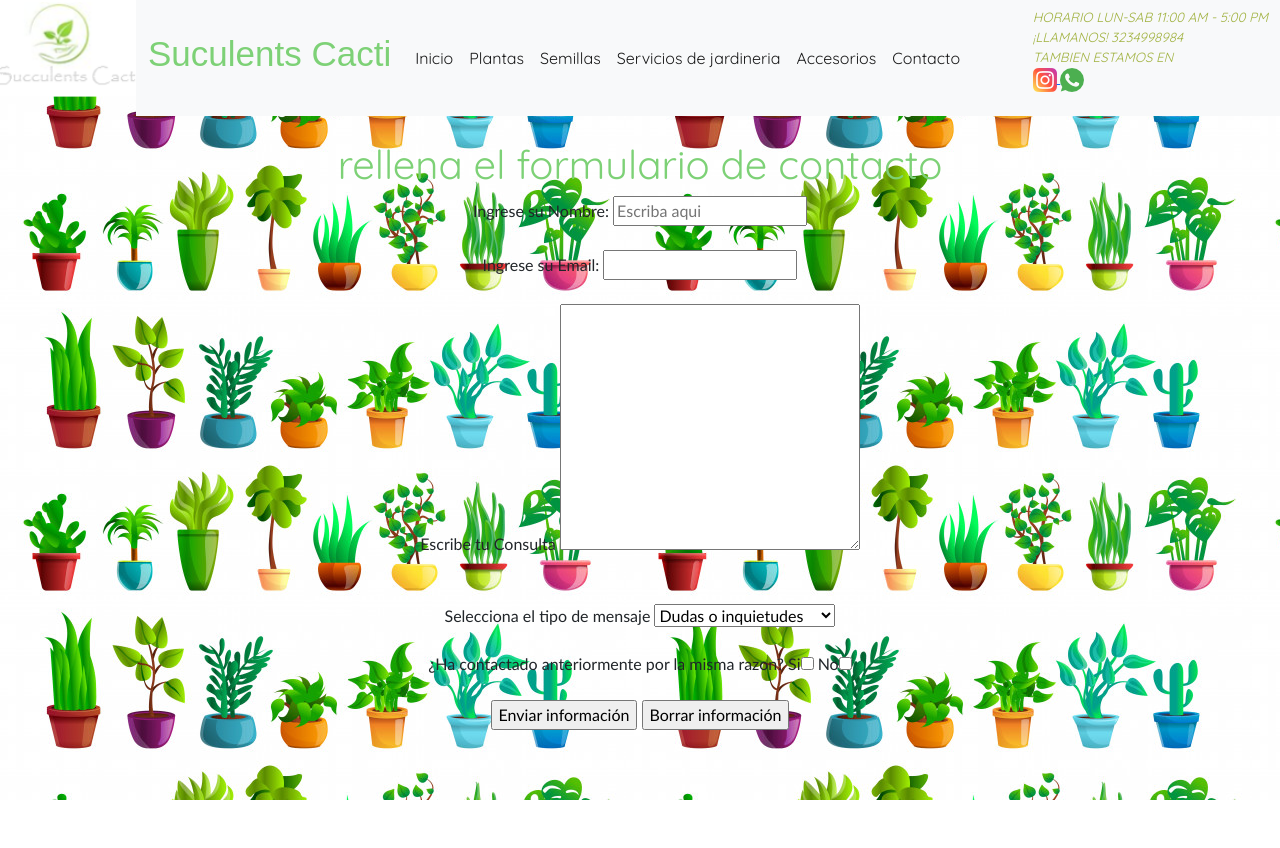
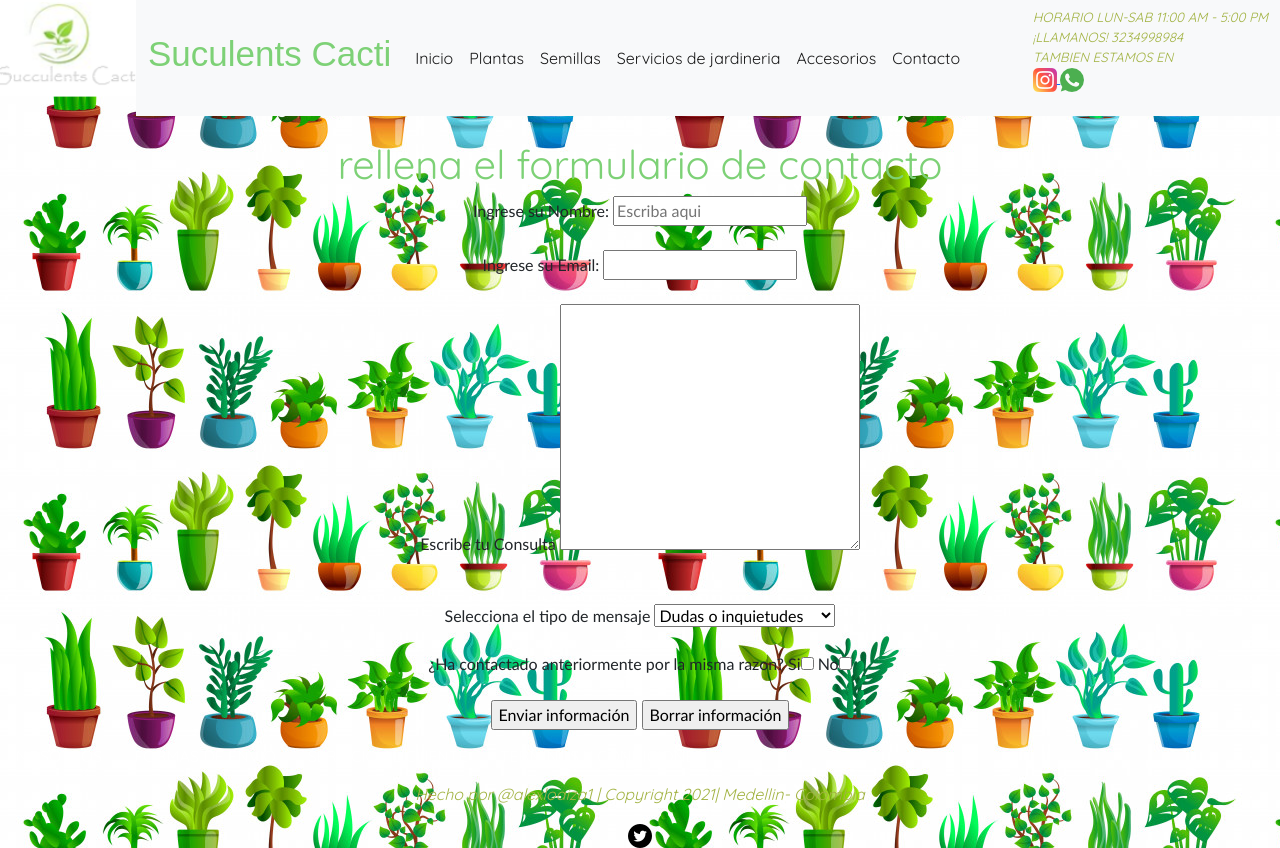
Before and after one commit to alexloaiza1/Web_Vivero, a plain HTML site: page Contacto.html in a window 1280 px wide. Before the commit the page ends 800 px from the top, so only its background shows below. Drawn offline with nearby package versions, Linux system fonts and the light colour scheme; files whose address does not match are found by name.

Commit message:
Footer en page contacto
Agrego footer en contacto

```diff
--- a/Contacto.html
+++ b/Contacto.html
@@ -125,6 +125,23 @@
       </form>
     </center>
   </main>
+
+  <footer>
+    <ul>
+      <li><a href="#">NOSOTROS</a></li>
+      <li><a href="#">FORMAS DE ENVIO</a></li>
+      <li><a href="#">SERVICIO AL CLIENTE</a></li>
+      <li><a href="#">TERMINOS Y CONDICIONES</a></li>
+
+    </ul>
+</div>
+<P class="fin">Hecho por @alexloaiza1 | Copyright 2021| Medellin- Colombia</P>
+<div class="icon">
+  <a href="https://twitter.com/alexloaiza1">
+    <img src="img/gorjeo (2).png" alt="">
+  </a>
+
+</div>
 </body>
 
 </html>
```
